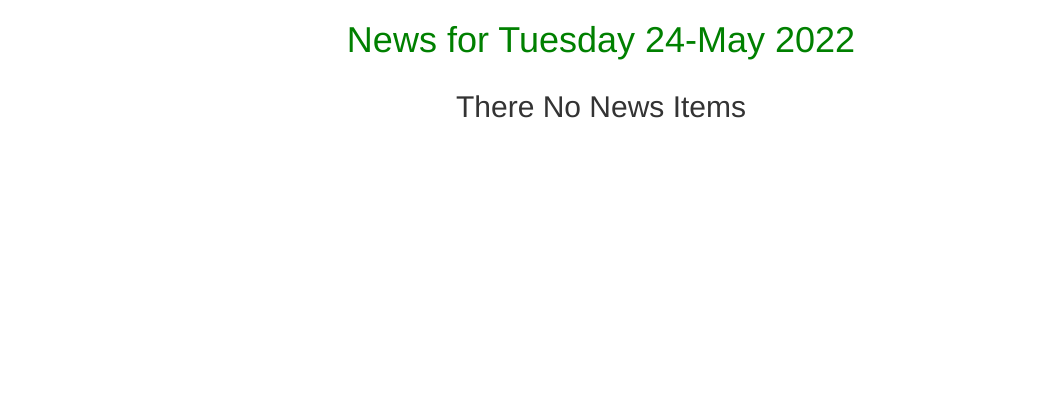
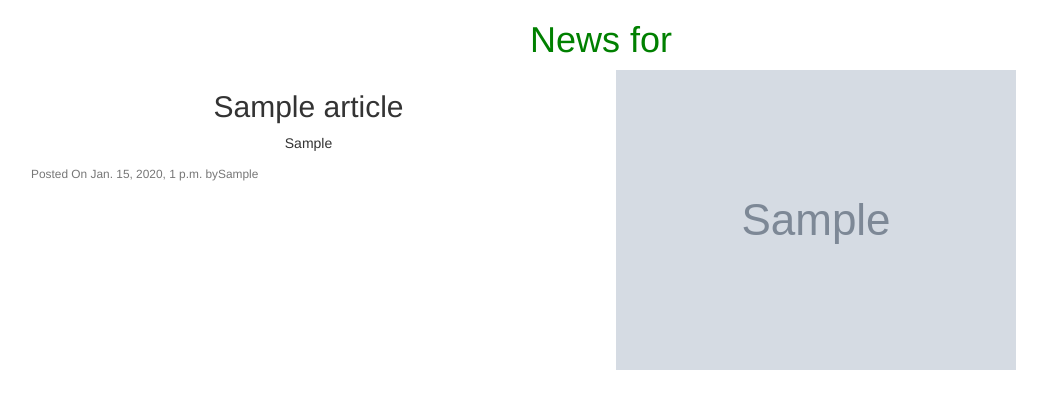
Before and after one commit to CalebKabaya/The-Moringa-Tribune, a Django app: page / in a window 1280 px wide. Shown: the part 52-461 px from the top of the page, without its empty margins (39-1086 px from the left). Run offline with Django 3.2, Linux system fonts and the light colour scheme; tables that the repository leaves empty hold one stand-in row (values such as "Sample post"); grey boxes marked "Sample" are stand-in pictures; some libraries are stand-ins or nearby versions.

Commit message:
added the function to get all news item

```diff
--- a/news/models.py
+++ b/news/models.py
@@ -48,3 +48,7 @@
     def search_by_title(cls,search_term):
         news = cls.objects.filter(title__icontains=search_term)
         return news
+    @classmethod
+    def get_all(cls):
+        all_news=Article.objects.all()
+        return all_news
--- /dev/null
+++ b/news/templates/all-news/all_news.html
@@ -0,0 +1,32 @@
+{%extends 'all-news/base.html'%}
+{% block content %}
+{{ block.super}}
+
+<div class="container">
+
+  <!-- Looping through news   -->
+  {% for news_item in all_news %}
+
+  <div class="row">
+    <!-- displaying News articles -->
+    <div class="col-xs-6 col-sm-6 col-md-6 col-lg-6">
+      <h2 class="text-center"> {{ news_item.title }} </h2>
+
+      <p class="text-center">{{ news_item.post}}</p>
+      <p class="text-muted"> <small>Posted On {{ news_item.pub_date }} by{{news_item.editor}}</small></p>
+    </div>
+    <div class="col-xs-6 col-sm-6 col-md-6 col-lg-6">
+      <img src="{{news_item.article_image.url}}" class="img-responsive" alt="Image">
+    </div>
+
+  </div>
+
+  {% empty %}
+  <div class="row">
+    <h2 class="text-center">There No News Items</h2>
+  </div>
+  {% endfor %}
+
+</div>
+
+{% endblock %}
--- a/news/templates/navbar.html
+++ b/news/templates/navbar.html
@@ -9,7 +9,7 @@
 <nav class="navbar navbar-inverse">
   <div class="container-fluid">
     <div class="navbar-header">
-      <a class="navbar-brand" href="{% url 'newsToday' %}">The Moringa Tribune</a>
+      <a class="navbar-brand" href="{% url 'allNews' %}">The Moringa Tribune</a>
     </div>
       <!-- Adding a search form  -->
       <div class="col-sm-4 col-md-4 navbar-right">
--- a/news/urls.py
+++ b/news/urls.py
@@ -5,7 +5,9 @@
 from django.conf.urls.static import static
 
 urlpatterns=[
-    re_path('^$',views.news_today,name='newsToday'),
+    re_path('^$',views.news_all,name='allNews'),
+    # re_path('^$',views.news_today,name='newsToday'),
+
     re_path(r'^archives/(\d{4}-\d{2}-\d{2})/$',views.past_days_news,name = 'pastNews'),
     re_path(r'^search/', views.search_results, name='search_results'),
     re_path(r'^article/(\d+)',views.article,name ='article')
--- a/news/views.py
+++ b/news/views.py
@@ -16,10 +16,13 @@
     # return render(request, 'all-news/todays-news.html', {"date": date,})
 
 def news_today(request):
+
     date = dt.date.today()
     news = Article.todays_news()
-    return render(request, 'all-news/todays-news.html', {"date": date,"news":news})
-
+    return render(request, 'all-news/todays-news.html', {"date": date,"news":news,})
+def news_all(request):
+    all_news= Article.objects.all()
+    return render(request, 'all-news/all_news.html', {"all_news": all_news})
 
     return day
 def past_days_news(request,past_date):
```
